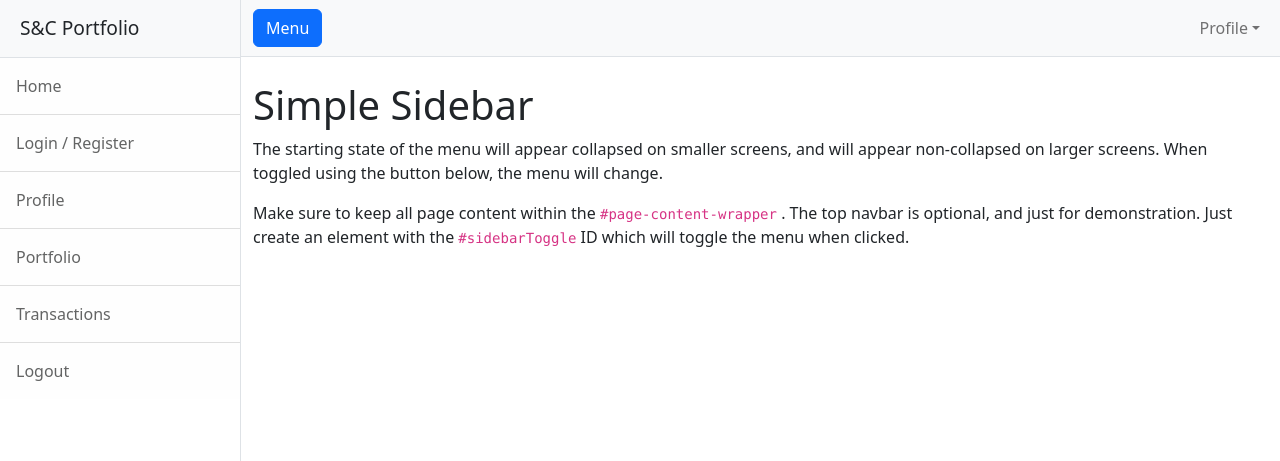
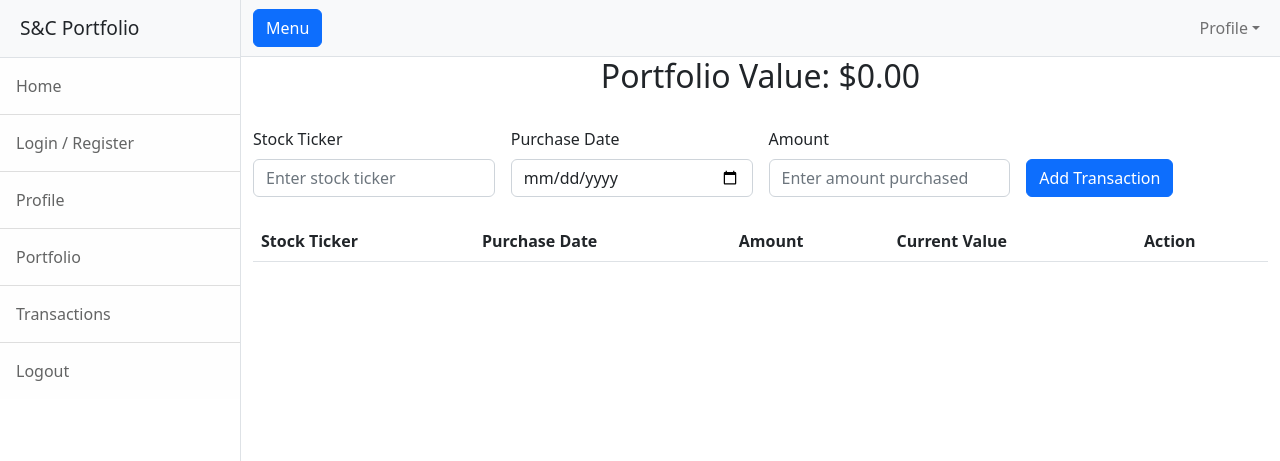
Before and after one commit to kkozsa/DBS-Project, a Flask app: page /transactions in a window 1280 px wide. Shown: the top 461 px of the page. Run offline with Flask 3, Linux system fonts and the light colour scheme; data that the repository does not hold is empty; some libraries are stand-ins or nearby versions.

Commit message:
transaction page added

```diff
--- a/templates/transactions.html
+++ b/templates/transactions.html
@@ -1,5 +1,5 @@
-<!--reference: Start Bootstrap - Simple Sidebar v6.0.6 (https://startbootstrap.com/template/simple-sidebar)
-    Licensed under MIT (https://github.com/twbs/bootstrap/blob/main/LICENSE)-->
+<!-- reference: Start Bootstrap - Simple Sidebar v6.0.6 (https://startbootstrap.com/template/simple-sidebar)
+    Licensed under MIT (https://github.com/twbs/bootstrap/blob/main/LICENSE) -->
     <!DOCTYPE html>
     <html lang="en">
     <head>
@@ -52,15 +52,51 @@
                 </nav>
                 <!-- Page content-->
                 <div class="container-fluid">
-                        <h1 class="mt-4">Simple Sidebar</h1>
-                        <p>The starting state of the menu will appear collapsed on smaller screens, and will appear non-collapsed on larger screens. When toggled using the button below, the menu will change.</p>
-                        <p>
-                            Make sure to keep all page content within the
-                            <code>#page-content-wrapper</code>
-                            . The top navbar is optional, and just for demonstration. Just create an element with the
-                            <code>#sidebarToggle</code>
-                            ID which will toggle the menu when clicked.
-                        </p>
+                    <!-- Portfolio Value Display -->
+                    <div class="row mb-4">
+                        <div class="col-md-12">
+                            <h2 class="text-center">Portfolio Value: <span id="portfolio-value">$0.00</span></h2>
+                        </div>
+                    </div>
+
+                    <!-- Form to add new transaction -->
+                    <form id="add-transaction-form" class="row g-3 mb-4">
+                        <div class="col-md-3">
+                            <label for="ticker" class="form-label">Stock Ticker</label>
+                            <input type="text" class="form-control" id="ticker" name="ticker" placeholder="Enter stock ticker" required>
+                        </div>
+                        <div class="col-md-3">
+                            <label for="purchase-date" class="form-label">Purchase Date</label>
+                            <input type="date" class="form-control" id="purchase-date" name="purchase-date" required>
+                        </div>
+                        <div class="col-md-3">
+                            <label for="amount" class="form-label">Amount</label>
+                            <input type="number" class="form-control" id="amount" name="amount" placeholder="Enter amount purchased" required>
+                        </div>
+                        <div class="col-md-3 align-self-end">
+                            <button type="submit" class="btn btn-primary">Add Transaction</button>
+                        </div>
+                    </form>
+
+                    <!-- Transaction Table -->
+                    <div class="row">
+                        <div class="col-md-12">
+                            <table class="table table-striped">
+                                <thead>
+                                    <tr>
+                                        <th>Stock Ticker</th>
+                                        <th>Purchase Date</th>
+                                        <th>Amount</th>
+                                        <th>Current Value</th>
+                                        <th>Action</th>
+                                    </tr>
+                                </thead>
+                                <tbody id="transaction-list">
+                                    <!-- Transactions will be dynamically added here -->
+                                </tbody>
+                            </table>
+                        </div>
+                    </div>
                 </div>
             </div>
         </div>
```
Lines whose indentation alone changed are shown as unchanged.
